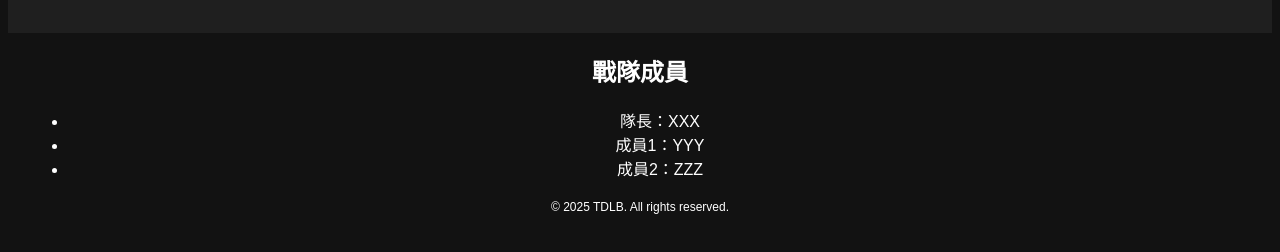
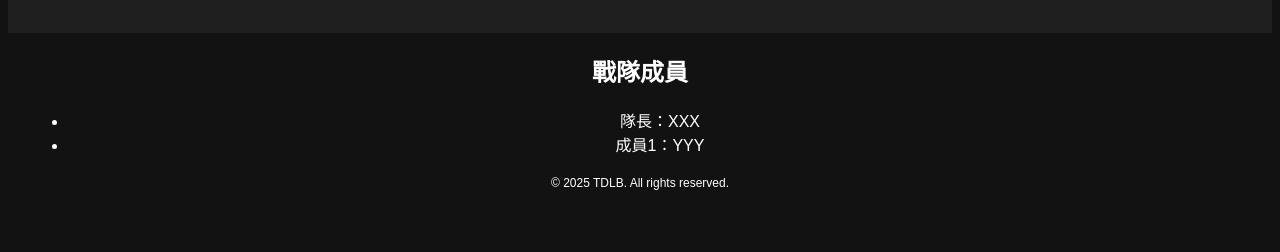
Before and after one commit to willis0102/TDLB, a plain HTML site: page index.html in a window 1280 px wide. Shown: the part 144-396 px from the top of the page. Drawn offline with Linux system fonts and the light colour scheme.

Commit message:
Update index.html

```diff
--- a/index.html
+++ b/index.html
@@ -17,7 +17,6 @@
         <ul>
             <li>隊長：XXX</li>
             <li>成員1：YYY</li>
-            <li>成員2：ZZZ</li>
         </ul>
     </section>
 
```
